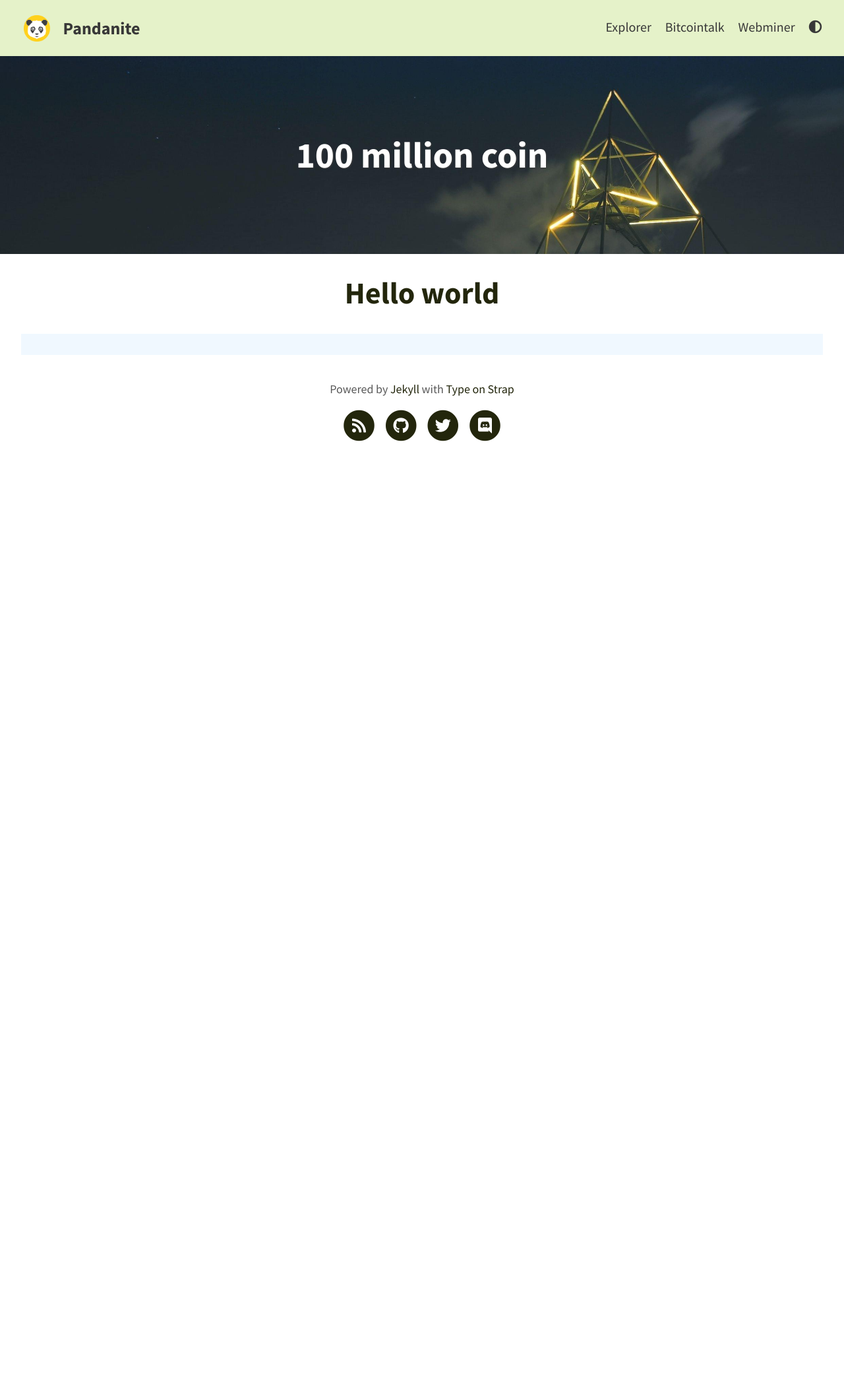
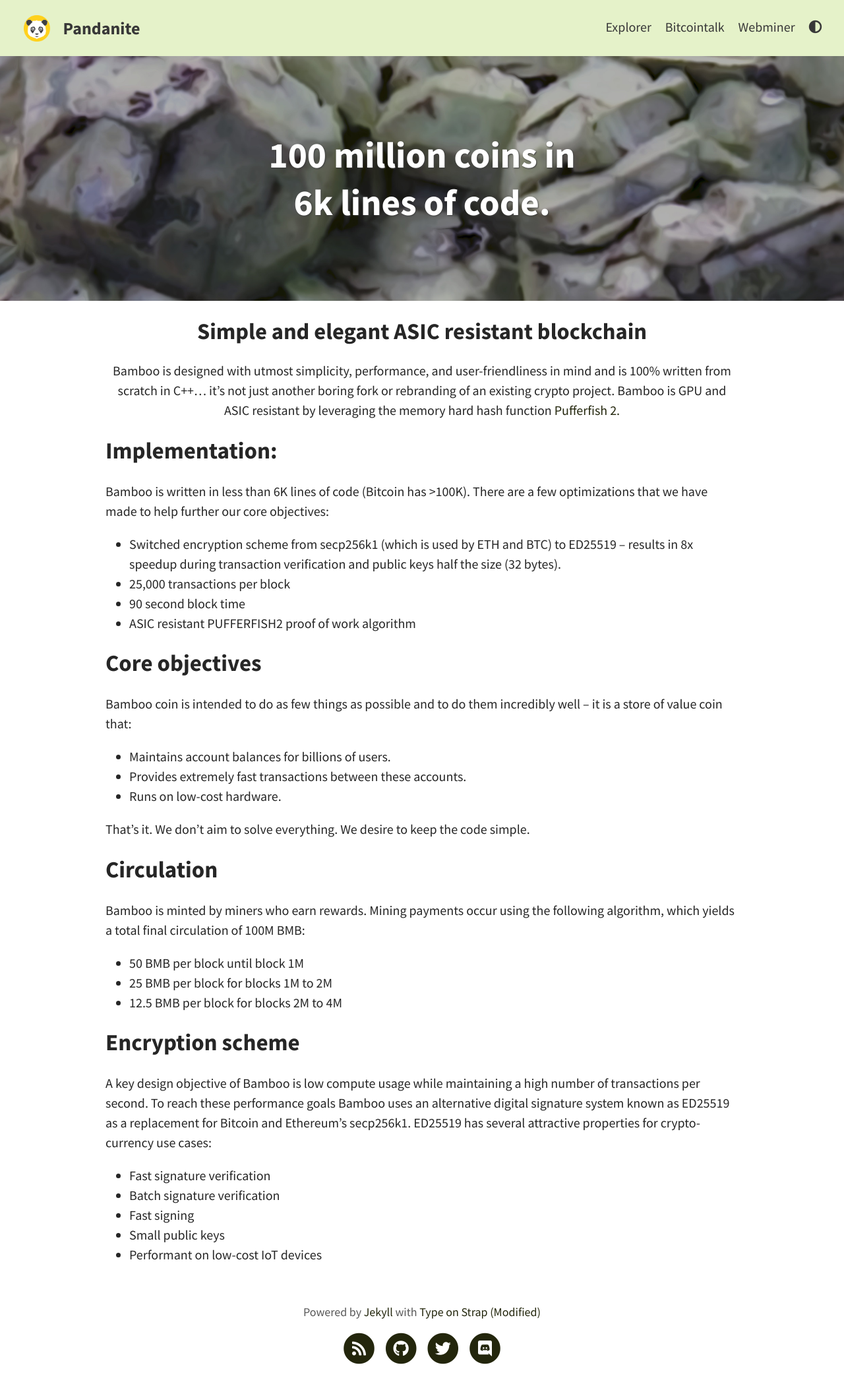
Before and after one commit to scientificmass/pandanite, a Jekyll site: the page built from index.html, in a window 1280 px wide. Shown: the whole page at 66% size. Built offline with Jekyll 4.4.1, drawn with Linux system fonts in a browser that asks for light colours; the list of posts is cut into pages by our own code; before the commit the page ends 900 px from its top, so only the background shows below that.

Commit message:
add content

```diff
--- a/_config.yml
+++ b/_config.yml
@@ -9,11 +9,11 @@ avatar: assets/img/triangle.png                         # Empty for no avatar in
 favicon: assets/favicon.ico                             # Icon displayed in the tab
 
 # Header and footer text
-header_text: 100 million coin  # Change Blog header text
+header_text: 100 million coins in <br> 6k lines of code.  # Change Blog header text
 header_feature_image: assets/img/header/triangular.jpeg
 header_feature_image_responsive: true
 footer_text: >
-  Powered by <a href="https://jekyllrb.com/">Jekyll</a> with <a href="https://github.com/sylhare/Type-on-Strap">Type on Strap</a>
+  Powered by <a href="https://jekyllrb.com/">Jekyll</a> with <a href="https://github.com/sylhare/Type-on-Strap">Type on Strap (Modified)</a>
 
 # Blog
 excerpt: true                                           # Or "truncate" (first 250 characters), "false" to disable
--- a/_includes/panda/panda.liquid
+++ b/_includes/panda/panda.liquid
@@ -1,6 +1,50 @@
 <div class="pandawrapper">
   <div class="pandatitle">
-    <h1>Hello world</h1>
-    <div class="testwrap"></div>
+    <h1>Simple and elegant ASIC resistant blockchain</h1>
+  </div>
+  <div class="testwrap">
+    <p class="bdescription">Bamboo is designed with utmost simplicity, performance, and user-friendliness in mind and is 100% written from scratch in C++… it’s not just another boring fork or rebranding of an existing crypto project. Bamboo is GPU and ASIC resistant by leveraging the memory hard hash function
+      <a href="https://github.com/epixoip/pufferfish">Pufferfish 2.</a>
+    </p>
+    <h2>Implementation:</h2>
+    <p>
+      Bamboo is written in less than 6K lines of code (Bitcoin has >100K). There are a few optimizations that we have made to help further our core objectives:
+    </p>
+    <ul>
+      <li>Switched encryption scheme from secp256k1 (which is used by ETH and BTC) to ED25519 – results in 8x speedup during transaction verification and public keys half the size (32 bytes).
+      </li>
+      <li>25,000 transactions per block
+      </li>
+      <li>90 second block time
+      </li>
+      <li>ASIC resistant PUFFERFISH2 proof of work algorithm</li>
+    </ul>
+    <h2>Core objectives</h2>
+    <p>
+    Bamboo coin is intended to do as few things as possible and to do them incredibly well – it is a store of value coin that:
+    </p>
+    <ul><li>Maintains account balances for billions of users.</li>
+    <li>Provides extremely fast transactions between these accounts.</li>
+    <li> Runs on low-cost hardware.</li>
+    </ul>
+    <p>That’s it. We don’t aim to solve everything. We desire to keep the code simple.</p>
+    </p>
+    <h2>Circulation</h2>
+    <p>Bamboo is minted by miners who earn rewards. Mining payments occur using the following algorithm, which yields a total final circulation of 100M BMB:</p>
+    <ul>
+      <li>50 BMB per block until block 1M
+     </li>
+      <li>25 BMB per block for blocks 1M to 2M </li>
+      <li>12.5 BMB per block for blocks 2M to 4M</li>
+    </ul>
+    <h2>Encryption scheme</h2>
+    <p>A key design objective of Bamboo is low compute usage while maintaining a high number of transactions per second. To reach these performance goals Bamboo uses an alternative digital signature system known as ED25519 as a replacement for Bitcoin and Ethereum’s secp256k1. ED25519 has several attractive properties for crypto-currency use cases:</p>
+    <ul>
+      <li>Fast signature verification</li>
+      <li>Batch signature verification</li>
+      <li>Fast signing</li>
+      <li>Small public keys</li>
+      <li>Performant on low-cost IoT devices</li>
+    </ul>
   </div>
 </div>
--- a/_sass/base/_global.scss
+++ b/_sass/base/_global.scss
@@ -82,7 +82,10 @@ img[align=right] {
 summary {
   cursor: pointer;
 }
-
+.pandawrapper {
+  margin-right: 10rem;
+  margin-left: 10rem;
+}
 /* ---- Responsive ---- */
 
 @media screen and (max-width: $break) {
@@ -110,11 +113,15 @@ summary {
     max-width: 100%;
     padding: 0 1%;
   }
+  .pandawrapper {
+    margin-right: 5rem;
+    margin-left: 5rem;
+  }
 }
 
 @media screen and (max-width: $sm-break) {
   h1 {
-    font-size: 1.5em;
+    font-size: 1.2em;
   }
   h2 {
     font-size: 1em;
@@ -137,6 +144,10 @@ summary {
 
   table {
     overflow-x: scroll;
+  }
+  .pandawrapper {
+    margin-right: 2rem;
+    margin-left: 2rem;
   }
 }
 
@@ -271,17 +282,19 @@ kbd {
   }
 }
 
-.pandawrapper {
-  margin-right: 2rem;
-  margin-left: 2rem;
+
+.pandatitle {
+  text-align: center;
+  font-size: 0.75em;
 }
-.pandatitle {
-  color: #23260c;
+.testwrap{
+  min-width: 2rem;
+  min-height: 2rem;
+}
+.bdescription {
   text-align: center;
 }
-.testwrap{
-  background-color: aliceblue;
-  min-width: 2rem;
-  min-height: 2rem;
-  color: rgb(25, 61, 61);
+.testwrap ul {
+  padding-left: 1rem;
+
 }
--- a/_sass/base/_variables.scss
+++ b/_sass/base/_variables.scss
@@ -51,7 +51,7 @@ html, html[data-theme="light"] {
 }
 
 html[data-theme="dark"] {
-  --background: #3f5d55c4; // brand, background
+  --background: #14201def; // brand, background
   --blockquote: #373e47; // blockquote
   --selection: #545d68; // selection
   --meta: #909dab; // meta
```
Also changed, not shown: _layouts/pandahome.liquid (line endings or trailing spaces), assets/img/header/triangular-og.jpeg (added), assets/img/header/triangular.jpeg.
